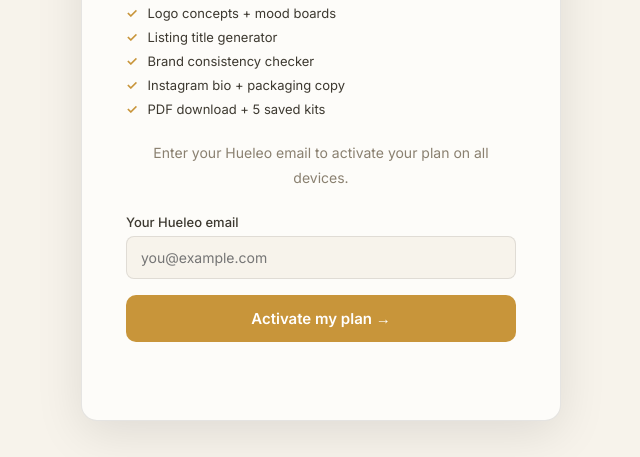
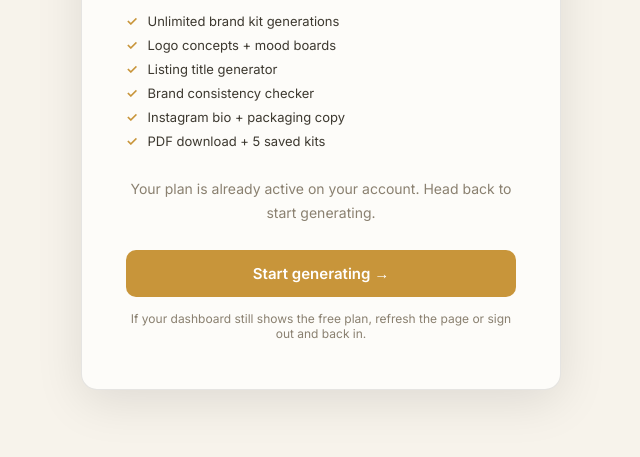
Before and after one commit to lockettjc1/hueleo, a website: page success.html in a window 1280 px wide. Shown: the part 343-800 px from the top of the page, without its empty margins (319-959 px from the left). Drawn offline with nearby package versions, Linux system fonts and the light colour scheme; a web font is replaced by a local one.

Commit message:
Update success page for active plan message

```diff
--- a/success.html
+++ b/success.html
@@ -15,15 +15,12 @@ body{font-family:'Inter',sans-serif;background:#f7f3eb;min-height:100vh;display:
 h1{font-family:'Playfair Display',serif;font-size:30px;font-weight:500;color:#1c1a16;margin-bottom:10px}
 p{font-size:14px;color:#8a8070;line-height:1.75;margin-bottom:24px}
 .plan-badge{display:inline-flex;align-items:center;gap:8px;background:rgba(200,149,58,.1);border:1px solid rgba(200,149,58,.35);border-radius:20px;padding:7px 18px;font-size:13px;font-weight:600;color:#c8953a;margin-bottom:24px}
-.field label{display:block;font-size:13px;font-weight:500;color:#3d3930;margin-bottom:6px;text-align:left}
-.field input{width:100%;background:#f7f3eb;border:1.5px solid rgba(28,26,22,.1);border-radius:8px;padding:12px 14px;font-size:14px;color:#1c1a16;font-family:'Inter',sans-serif;outline:none;margin-bottom:16px}
-.field input:focus{border-color:#c8953a}
 .btn{display:block;width:100%;background:#c8953a;color:#fff;border:none;border-radius:10px;padding:14px;font-size:15px;font-weight:600;cursor:pointer;font-family:'Inter',sans-serif;transition:all .18s;text-decoration:none;text-align:center}
 .btn:hover{background:#b5832e;transform:translateY(-1px)}
-.perks{display:flex;flex-direction:column;gap:8px;margin-bottom:24px;text-align:left}
+.perks{display:flex;flex-direction:column;gap:8px;margin-bottom:28px;text-align:left}
 .perk{display:flex;align-items:center;gap:10px;font-size:13px;color:#3d3930}
 .perk::before{content:'✓';color:#c8953a;font-weight:700;flex-shrink:0}
-.status{font-size:12px;color:#8a8070;margin-top:12px;min-height:18px}
+.fine{font-size:12px;color:#8a8070;margin-top:14px}
 </style>
 </head>
 <body>
@@ -40,21 +37,16 @@ p{font-size:14px;color:#8a8070;line-height:1.75;margin-bottom:24px}
     <div class="perk">Instagram bio + packaging copy</div>
     <div class="perk">PDF download + 5 saved kits</div>
   </div>
-  <p>Enter your Hueleo email to activate your plan on all devices.</p>
-  <div class="field">
-    <label>Your Hueleo email</label>
-    <input type="email" id="email-input" placeholder="you@example.com"/>
-  </div>
-  <button class="btn" onclick="activate()">Activate my plan →</button>
-  <div class="status" id="status"></div>
+  <p>Your plan is already active on your account. Head back to start generating.</p>
+  <a class="btn" href="/">Start generating →</a>
+  <div class="fine">If your dashboard still shows the free plan, refresh the page or sign out and back in.</div>
 </div>
 
 <script>
 const params = new URLSearchParams(window.location.search);
 const plan = params.get('plan') || 'studio';
-
-if (plan === 'pro') {
-  document.getElementById('plan-badge').textContent = 'Pro Plan ✦';
+if (plan === 'atelier' || plan === 'pro') {
+  document.getElementById('plan-badge').textContent = 'Atelier Plan ✦';
   document.getElementById('perks').innerHTML = `
     <div class="perk">Everything in Studio</div>
     <div class="perk">Etsy listing audit & rewrite</div>
@@ -64,67 +56,6 @@ if (plan === 'pro') {
     <div class="perk">Email sequence + SEO report</div>
   `;
 }
-
-async function activate() {
-  const email = document.getElementById('email-input').value.trim();
-  if (!email) { document.getElementById('email-input').style.borderColor = '#b43232'; return; }
-
-  const btn = document.querySelector('.btn');
-  const status = document.getElementById('status');
-  btn.textContent = 'Activating…';
-  btn.style.opacity = '0.7';
-  status.textContent = 'Saving your plan to the database…';
-
-  try {
-    // Update plan in database
-    const res = await fetch('/.netlify/functions/update-plan', {
-      method: 'POST',
-      headers: { 'Content-Type': 'application/json' },
-      body: JSON.stringify({ action: 'update', email, plan })
-    });
-    const data = await res.json();
-
-    if (data.user) {
-      // Also save locally as backup
-      localStorage.setItem('hueleo_plan_' + email, plan);
-      localStorage.setItem('hueleo_plan', plan);
-      localStorage.setItem('hueleo_upgraded', 'true');
-      status.textContent = '✓ Plan activated on all devices!';
-      btn.textContent = 'Start generating →';
-      btn.style.opacity = '1';
-      btn.onclick = function() { window.location.href = '/'; };
-    } else {
-      // User doesn't exist yet - create them first
-      await fetch('/.netlify/functions/auth-signup', {
-        method: 'POST',
-        headers: { 'Content-Type': 'application/json' },
-        body: JSON.stringify({ email, name: email.split('@')[0], plan })
-      });
-      // Then update plan
-      await fetch('/.netlify/functions/update-plan', {
-        method: 'POST',
-        headers: { 'Content-Type': 'application/json' },
-        body: JSON.stringify({ action: 'update', email, plan })
-      });
-      localStorage.setItem('hueleo_plan_' + email, plan);
-      localStorage.setItem('hueleo_plan', plan);
-      localStorage.setItem('hueleo_upgraded', 'true');
-      status.textContent = '✓ Account created and plan activated!';
-      btn.textContent = 'Start generating →';
-      btn.style.opacity = '1';
-      btn.onclick = function() { window.location.href = '/'; };
-    }
-  } catch (e) {
-    // Fallback to localStorage only
-    localStorage.setItem('hueleo_plan_' + email, plan);
-    localStorage.setItem('hueleo_plan', plan);
-    localStorage.setItem('hueleo_upgraded', 'true');
-    status.textContent = '✓ Plan saved! Log in with this email to access your plan.';
-    btn.textContent = 'Start generating →';
-    btn.style.opacity = '1';
-    btn.onclick = function() { window.location.href = '/'; };
-  }
-}
 </script>
 </body>
 </html>
```
